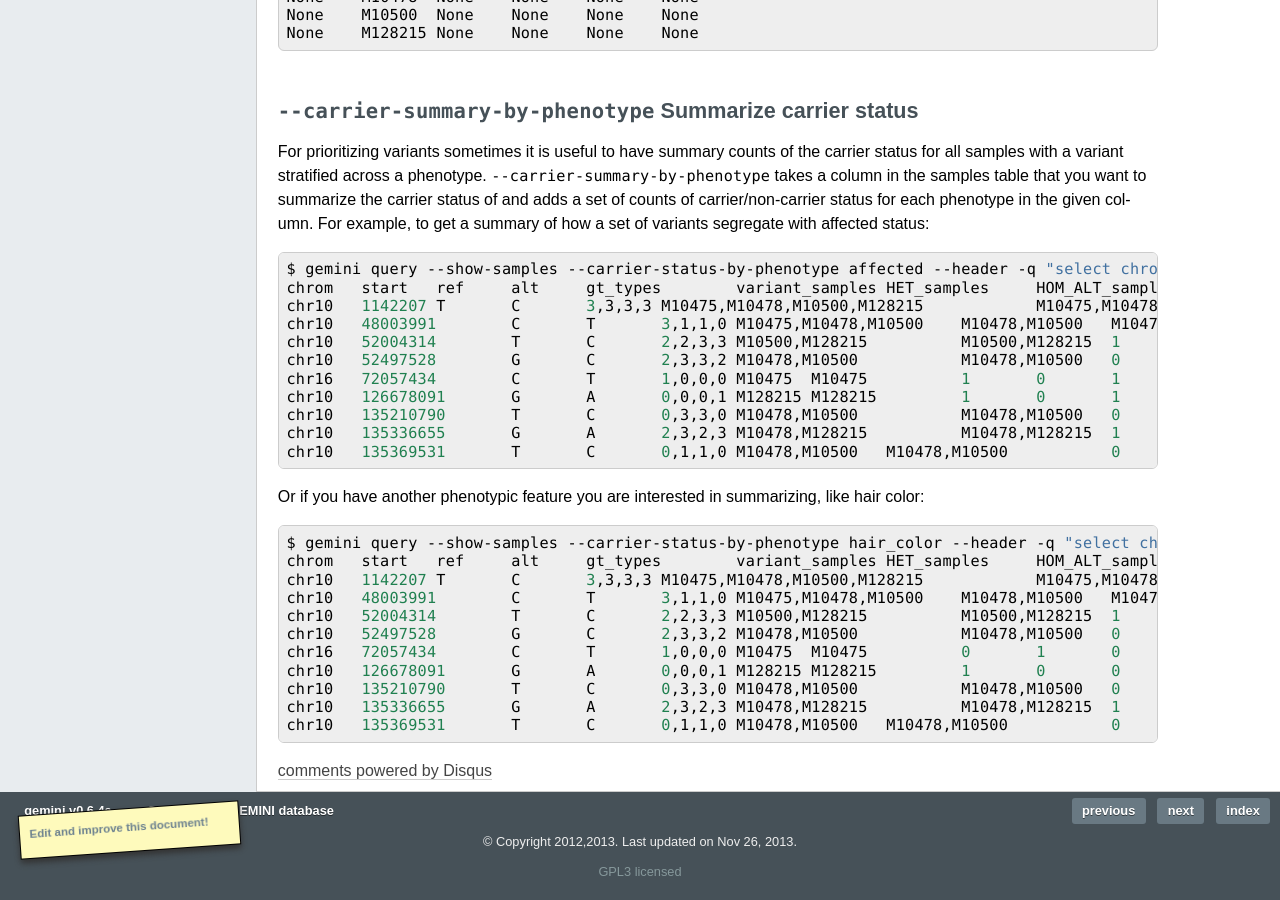
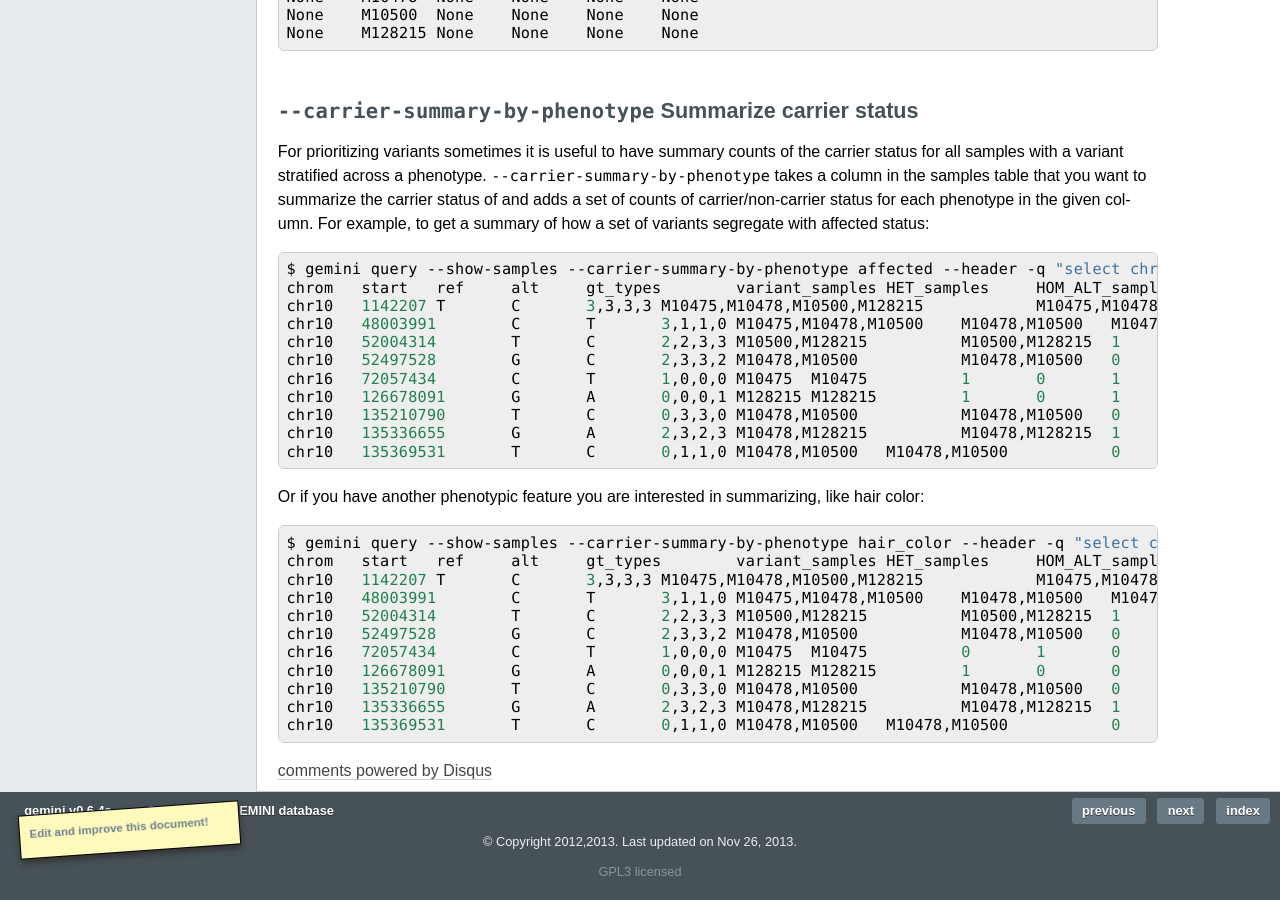
Before and after one commit to arq5x/gemini, a Sphinx documentation site: the page built from docs/content/querying.rst, in a window 1280 px wide and 900 px high, scrolled down 6774 px. Built offline with Sphinx 7.4.7, drawn with Linux system fonts in a browser that asks for light colours; formulas are drawn with MathJax 3; pages that are not in the unit, such as notebooks, are missing from menus; comment, search, counter and statistics services are not loaded; the version number is read from the project's files by our own code.

Commit message:
Update querying.rst
changed --carrier-status-by-phenotype to --carrier-summary-by-phenotype in the examples

```diff
--- a/docs/content/querying.rst
+++ b/docs/content/querying.rst
@@ -432,7 +432,7 @@ to get a summary of how a set of variants segregate with affected status:
 
 .. code-block:: bash
 
-	$ gemini query --show-samples --carrier-status-by-phenotype affected --header -q "select chrom, start, ref, alt, gt_types from variants" extended_ped_test.db
+	$ gemini query --show-samples --carrier-summary-by-phenotype affected --header -q "select chrom, start, ref, alt, gt_types from variants" extended_ped_test.db
 	chrom	start	ref	alt	gt_types	variant_samples	HET_samples	HOM_ALT_samples	unaffected_carrier	affected_carrier	unaffected_noncarrier	affected_noncarrier	unknown
 	chr10	1142207	T	C	3,3,3,3	M10475,M10478,M10500,M128215		M10475,M10478,M10500,M128215	2	2	0	0	0
 	chr10	48003991	C	T	3,1,1,0	M10475,M10478,M10500	M10478,M10500	M10475	1	2	1	0	0
@@ -449,7 +449,7 @@ like hair color:
 
 .. code-block:: bash
 
-	$ gemini query --show-samples --carrier-status-by-phenotype hair_color --header -q "select chrom, start, ref, alt, gt_types from variants" extended_ped.db
+	$ gemini query --show-samples --carrier-summary-by-phenotype hair_color --header -q "select chrom, start, ref, alt, gt_types from variants" extended_ped.db
 	chrom	start	ref	alt	gt_types	variant_samples	HET_samples	HOM_ALT_samples	blue_carrier	brown_carrier	purple_carrier	blue_noncarrier	brown_noncarrier	purple_noncarrier	unknown
 	chr10	1142207	T	C	3,3,3,3	M10475,M10478,M10500,M128215		M10475,M10478,M10500,M128215	1	2	1	0	0	0	0
 	chr10	48003991	C	T	3,1,1,0	M10475,M10478,M10500	M10478,M10500	M10475	0	2	1	1	0	0	0
```
